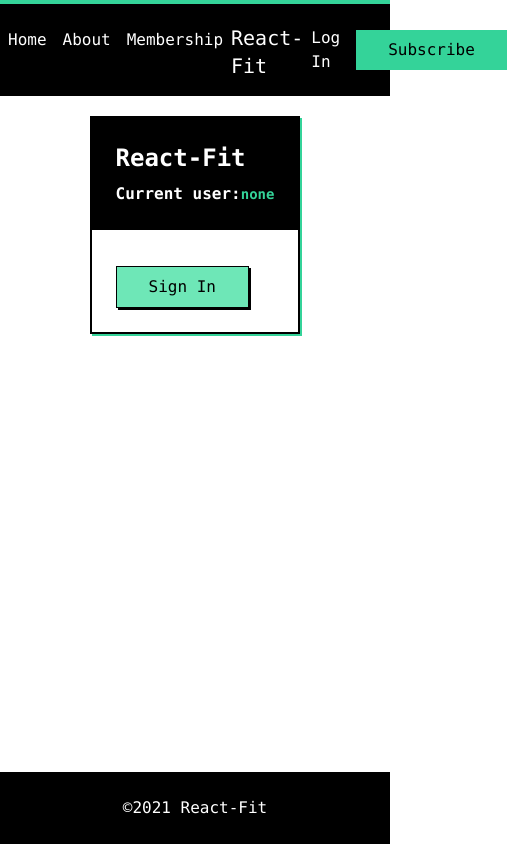
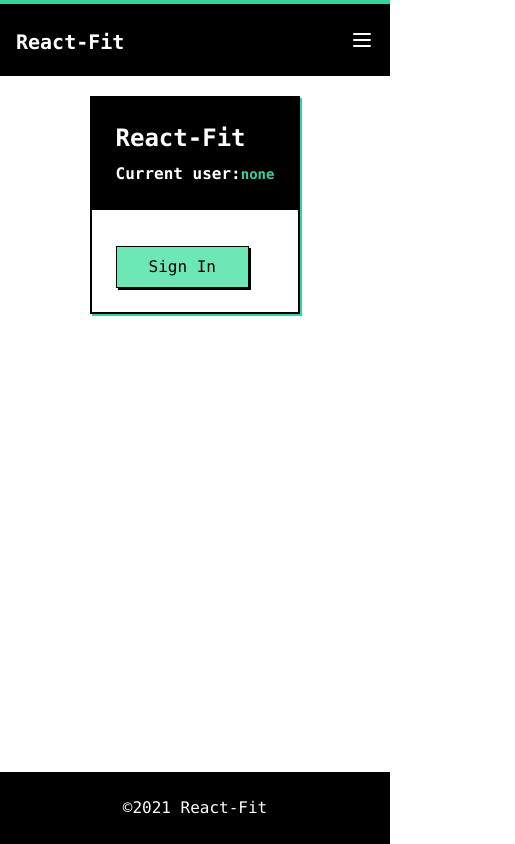
Before and after one commit to andrewgilliland/react-fit, a Next.js app: page / in a window 390 px wide. Shown: the whole page, 515 px wide, since content can reach past the window. Built offline with nearby package versions, Linux system fonts and the light colour scheme; no server answers.

Commit message:
updates mobile responsive navbar

```diff
--- a/components/Navbar.js
+++ b/components/Navbar.js
@@ -2,9 +2,9 @@ import Link from 'next/link';
 
 export default function Navbar() {
   return (
-    <nav className="bg-black text-white font-mono py-4 border-t-4 border-green-400">
-      <div className="flex justify-between max-w-screen-lg mx-auto">
-        <ul className="flex mt-2">
+    <nav className="bg-black text-white font-mono px-2 py-4 border-t-4 border-green-400">
+      <div className="flex justify-between md:justify-between max-w-screen-lg mx-auto">
+        <ul className="hidden md:flex mt-2">
           <li className="mx-2">
             <Link href="/">
               <a>Home</a>
@@ -21,8 +21,12 @@ export default function Navbar() {
             </Link>
           </li>
         </ul>
-        <div className="mt-1 text-xl">React-Fit</div>
-        <ul className="flex items-center">
+        <div className="mt-2 text-xl font-bold ">
+          <Link href="/">
+            <a className="p-2 focus:outline-none focus:ring-2 focus:ring-inset focus:ring-green-400">React-Fit</a>
+          </Link>
+        </div>
+        <ul className="hidden md:flex items-center">
           <li className="mx-2">Log In</li>
           <li className="mx-2 bg-green-400 px-8 py-2 text-black">
             <Link href="/membership">
@@ -30,6 +34,30 @@ export default function Navbar() {
             </Link>
           </li>
         </ul>
+
+        <button
+          type="button"
+          class="p-2 inline-flex md:hidden items-center justify-center text-white hover:text-gray-500 focus:outline-none focus:ring-2 focus:ring-inset focus:ring-green-400"
+          aria-expanded="false"
+        >
+          <span class="sr-only">Open main menu</span>
+
+          <svg
+            class="h-6 w-6"
+            xmlns="http://www.w3.org/2000/svg"
+            fill="none"
+            viewBox="0 0 24 24"
+            stroke="currentColor"
+            aria-hidden="true"
+          >
+            <path
+              stroke-linecap="round"
+              stroke-linejoin="round"
+              stroke-width="2"
+              d="M4 6h16M4 12h16M4 18h16"
+            />
+          </svg>
+        </button>
       </div>
     </nav>
   );
```
